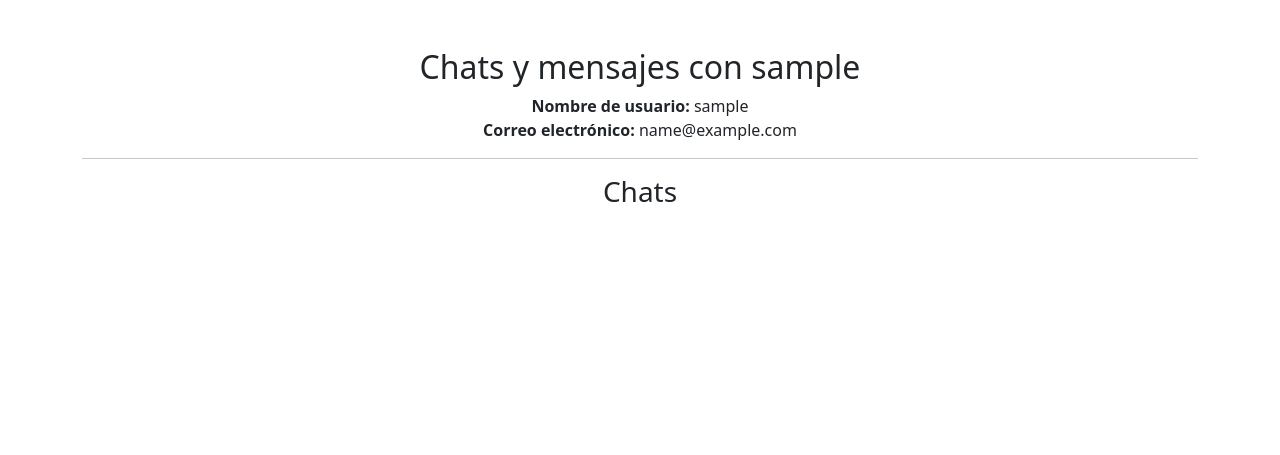
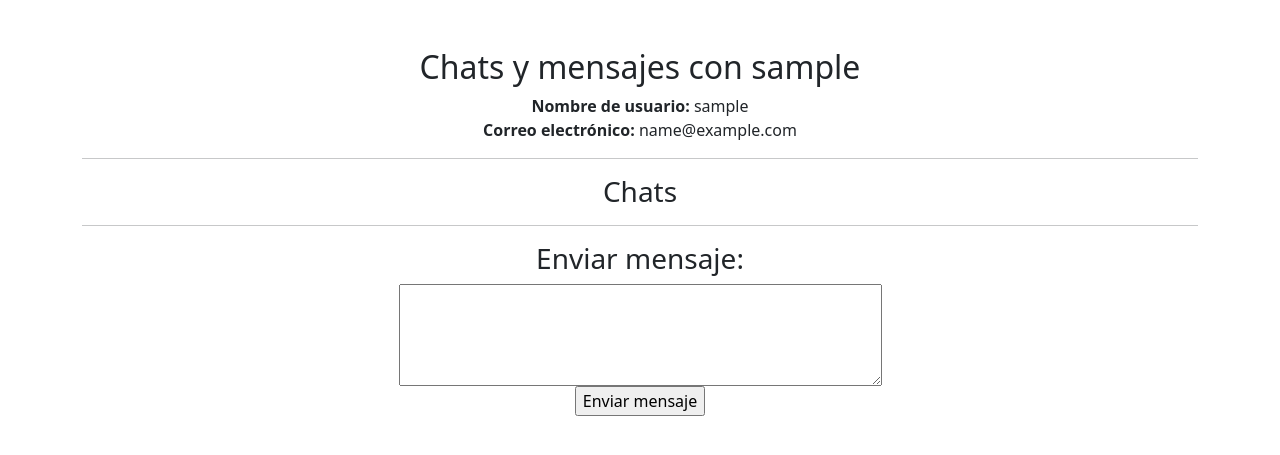
Before and after one commit to sanchezmiguel/CoderBlogRepo, a Django app: page /messages/1/ in a window 1280 px wide. Shown: the part 54-509 px from the top of the page. Run offline with Django 4.2, Linux system fonts and the light colour scheme; the visitor is signed in with stand-in values (Sample User, id 1); data comes from the database, SQL or seed files in the repository; data that the repository does not hold is empty; some libraries are stand-ins or nearby versions.

Commit message:
se mandan mensajes entre usuarios

```diff
--- a/coderDjango/mensajeriaApp/templates/mensajeriaApp/user_chats.html
+++ b/coderDjango/mensajeriaApp/templates/mensajeriaApp/user_chats.html
@@ -28,6 +28,16 @@
                 </li>
             {% endfor %}
         </ul>
+
+        <hr>
+        <h3>Enviar mensaje:</h3>
+        <form method="post" action="{% url 'enviar_mensaje' %}">
+            {% csrf_token %}
+            <input type="hidden" name="receptor" value="{{ selected_user.id }}">
+            <textarea name="mensaje" rows="4" cols="50" required></textarea>
+            <br>
+            <input type="submit" value="Enviar mensaje">
+        </form>
     {% else %}
         <p>El usuario seleccionado no existe.</p>
     {% endif %}
--- a/coderDjango/mensajeriaApp/urls.py
+++ b/coderDjango/mensajeriaApp/urls.py
@@ -4,4 +4,5 @@ from . import views
 urlpatterns = [
     path('', views.MessagesView.as_view(), name='messages'),
     path('<int:user_id>/', views.UserChatsView.as_view(), name='user_chats'),
+    path('enviar_mensaje/', views.EnviarMensajeView.as_view(), name='enviar_mensaje'),
 ]
--- a/coderDjango/mensajeriaApp/views.py
+++ b/coderDjango/mensajeriaApp/views.py
@@ -1,8 +1,35 @@
-from django.shortcuts import render
+from django.shortcuts import render, redirect
 from django.contrib.auth.mixins import LoginRequiredMixin
 from django.views import View
 from django.contrib.auth.models import User
 from .models import Chat, Message
+
+
+class EnviarMensajeView(LoginRequiredMixin, View):
+    model = Message
+    success_url = '/pages'
+
+    def post(self, request):
+        # Obtén el ID del receptor y el mensaje del formulario
+        receptor_id = request.POST.get('receptor')
+        mensaje = request.POST.get('mensaje')
+
+        try:
+            # Verifica si el receptor existe
+            receptor = User.objects.get(id=receptor_id)
+        except User.DoesNotExist:
+            receptor = None
+
+        if receptor and mensaje:
+            # Crea un nuevo chat si aún no existe uno entre el remitente y el receptor
+            chat, created = Chat.objects.get_or_create(usuario_1=request.user, usuario_2=receptor)
+
+            # Crea un nuevo mensaje en el chat
+            message = Message(chat=chat, texto=mensaje)
+            message.save()
+
+        # Redirige de vuelta a la página de chats del usuario
+        return redirect('user_chats', user_id=receptor_id)
 
 
 class MessagesView(LoginRequiredMixin, View):
```
